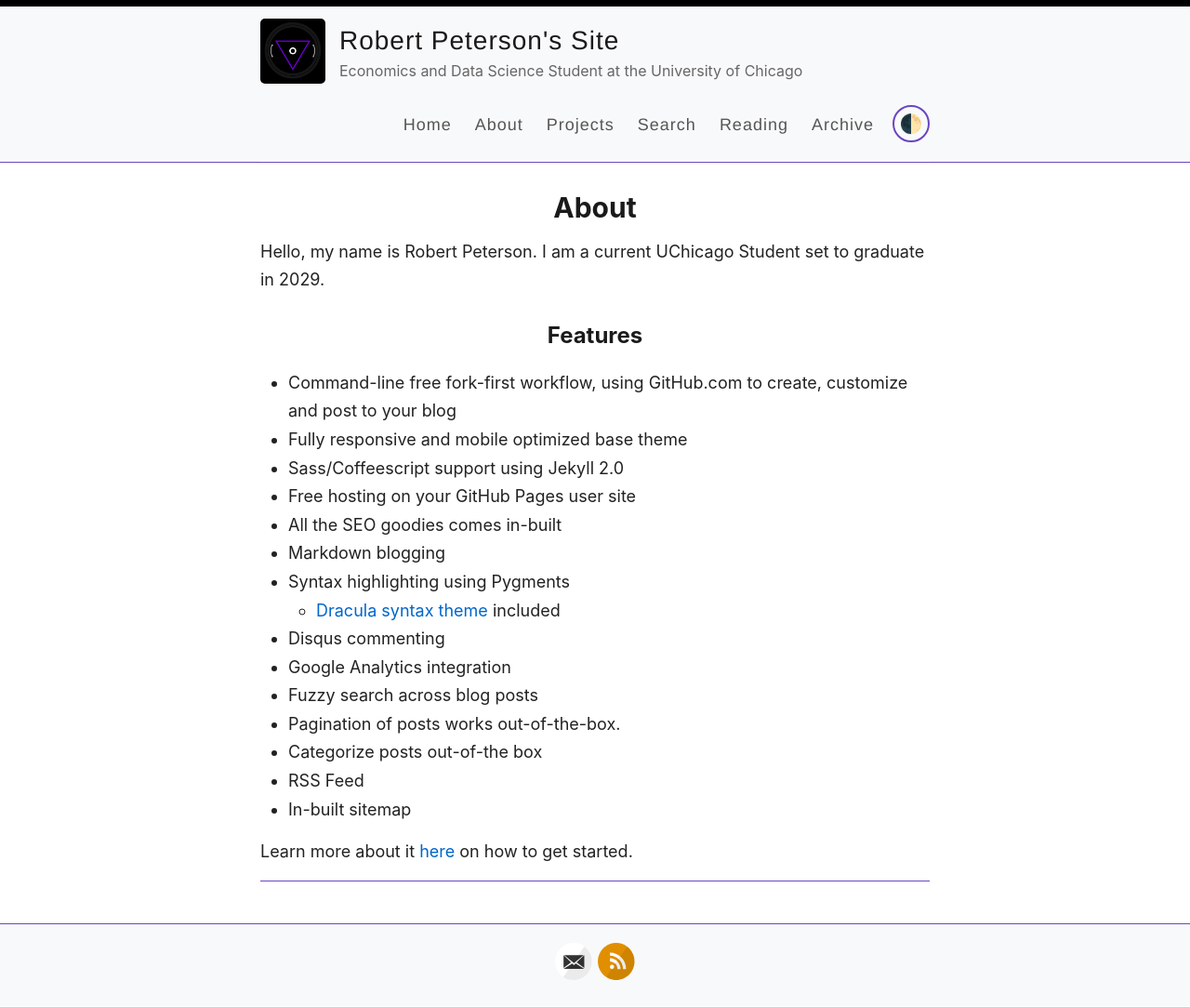
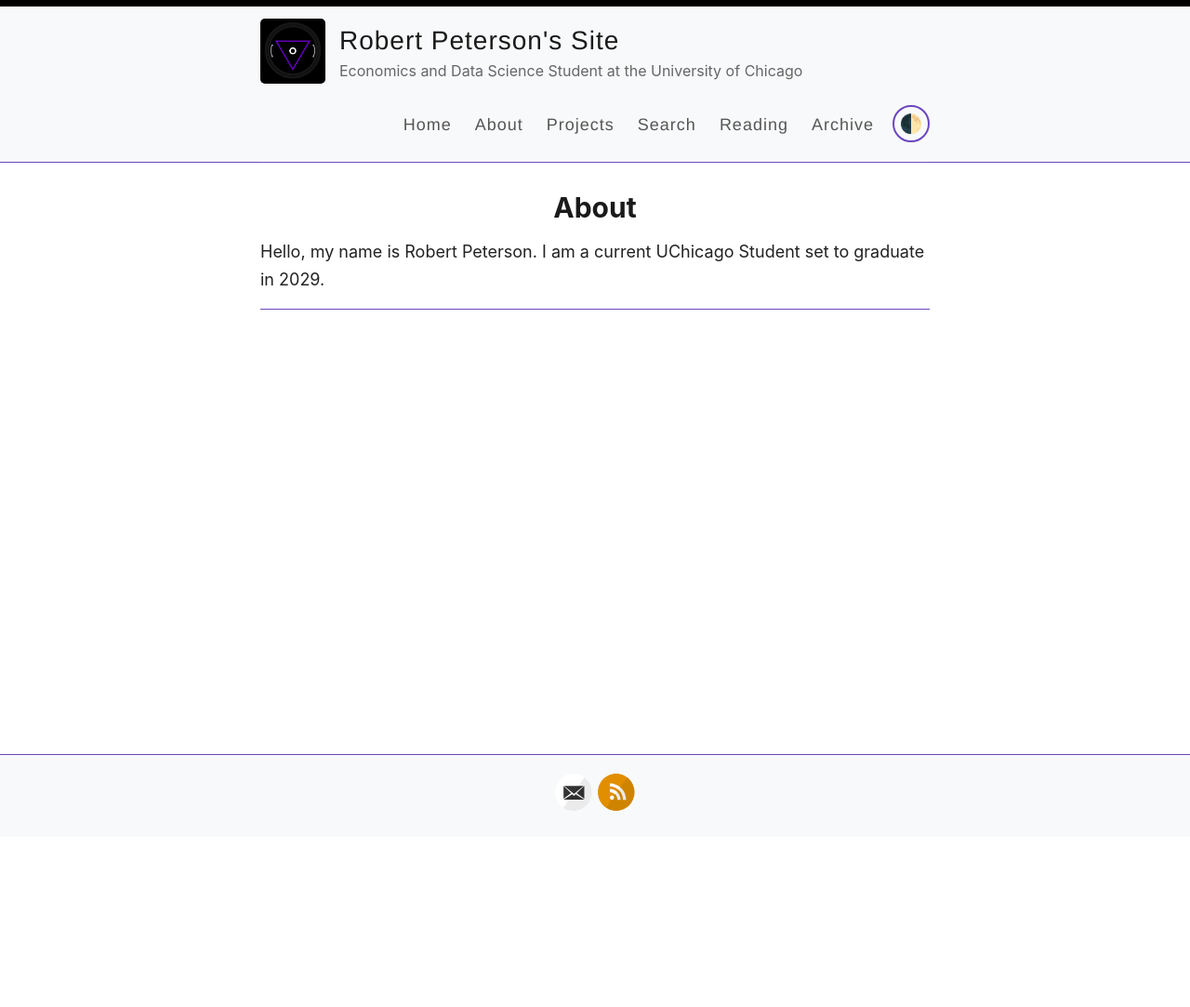
Before and after one commit to RobfPeterson/RobfPeterson.github.io, a Jekyll site: the page built from _pages/about.md, in a window 1280 px wide. Shown: the whole page at 93% size. Built offline with Jekyll 4.4.1, drawn with Linux system fonts in a browser that asks for light colours; some web fonts are replaced; after the commit the page ends 902 px from its top, so only the background shows below that.

Commit message:
Update about.md

```diff
--- a/_pages/about.md
+++ b/_pages/about.md
@@ -5,24 +5,3 @@ permalink: /about/
 ---
 
 Hello, my name is Robert Peterson. I am a current UChicago Student set to graduate in 2029.
-
-
-## Features
-
-- Command-line free fork-first workflow, using GitHub.com to create, customize and post to your blog
-- Fully responsive and mobile optimized base theme
-- Sass/Coffeescript support using Jekyll 2.0
-- Free hosting on your GitHub Pages user site
-- All the SEO goodies comes in-built
-- Markdown blogging
-- Syntax highlighting using Pygments
-    - [Dracula syntax theme](https://draculatheme.com/) included
-- Disqus commenting
-- Google Analytics integration
-- Fuzzy search across blog posts
-- Pagination of posts works out-of-the-box.
-- Categorize posts out-of-the box
-- RSS Feed
-- In-built sitemap
-
-Learn more about it [here](https://github.com/amitmerchant1990/reverie) on how to get started.
```
